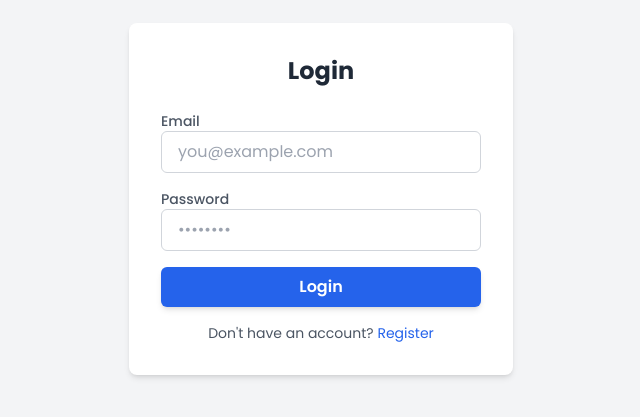
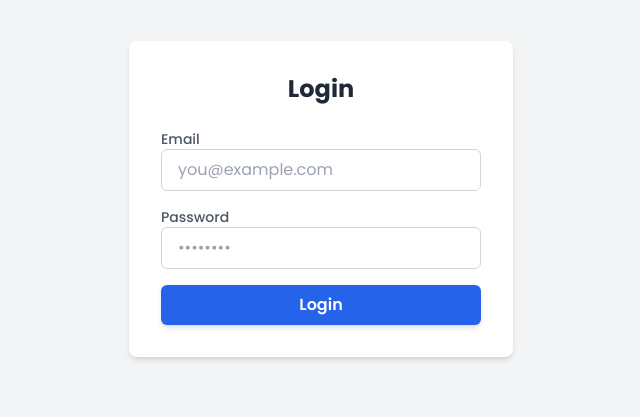
Before and after one commit to SHEHROZFF/crud, a Next.js app in the folder front/: page /login in a window 1280 px wide. Shown: the part 201-618 px from the top of the page, without its empty margins (319-959 px from the left). Built offline with nearby package versions, Linux system fonts and the light colour scheme.

Commit message:
Update page.tsxfds

```diff
--- a/front/src/app/login/page.tsx
+++ b/front/src/app/login/page.tsx
@@ -86,12 +86,12 @@
           </button>
           {error && <p className="mt-4 text-center text-sm text-red-600">{error}</p>}
         </form>
-        <p className="mt-4 text-center text-sm text-gray-600">
+{/*         <p className="mt-4 text-center text-sm text-gray-600">
           Don't have an account?{' '}
           <a href="/register" className="text-blue-600 hover:underline">
             Register
           </a>
-        </p>
+        </p> */}
       </div>
     </div>
   );
```
